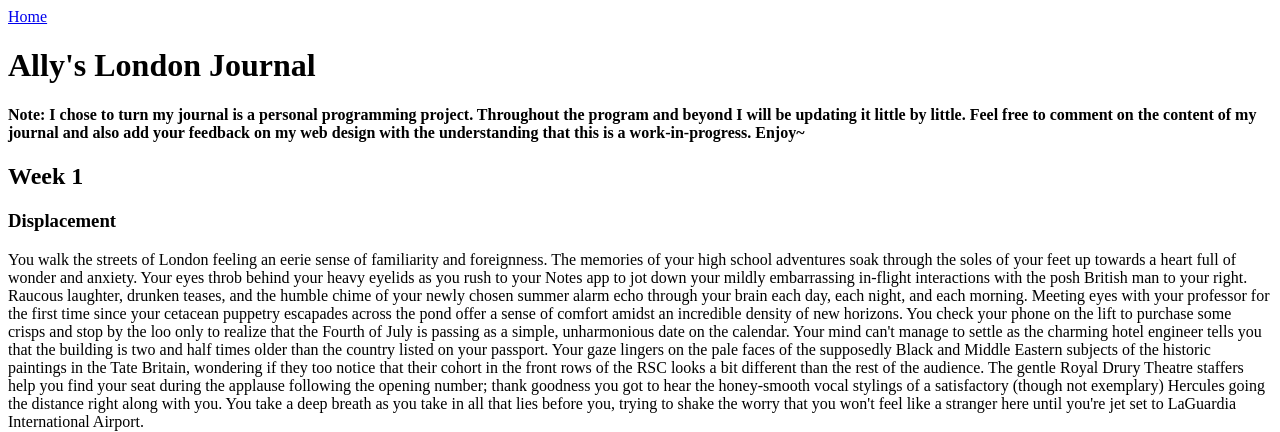
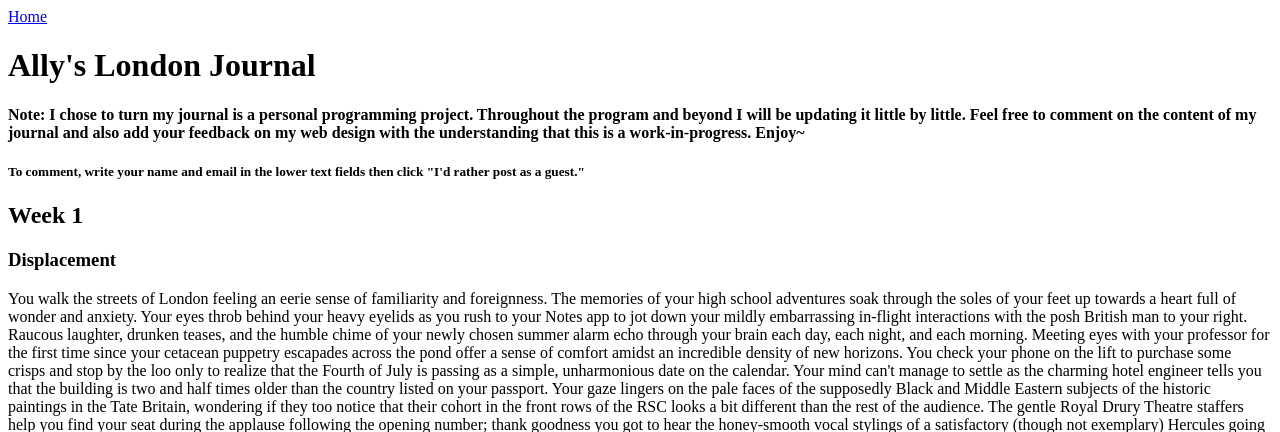
Before and after one commit to aad59/aad59.github.io, a Flask app: template templates/week1.html in a window 1280 px wide. Shown: the top 432 px of the page. Run offline with Flask 3, Linux system fonts and the light colour scheme; the template is opened without the code that fills it, so the values that code supplies are empty; some libraries are stand-ins or nearby versions.

Commit message:
add comment instructions

```diff
--- a/templates/week1.html
+++ b/templates/week1.html
@@ -2,6 +2,8 @@
     <a href="/index.html">Home</a>
     <h1>Ally's London Journal</h1>
     <h4>Note: I chose to turn my journal is a personal programming project. Throughout the program and beyond I will be updating it little by little. Feel free to comment on the content of my journal and also add your feedback on my web design with the understanding that this is a work-in-progress. Enjoy~</h4>
+
+    <h5>To comment, write your name and email in the lower text fields then click "I'd rather post as a guest."</h5>
 
     <div id="journal_text">
         <h2>Week 1</h2>
```
